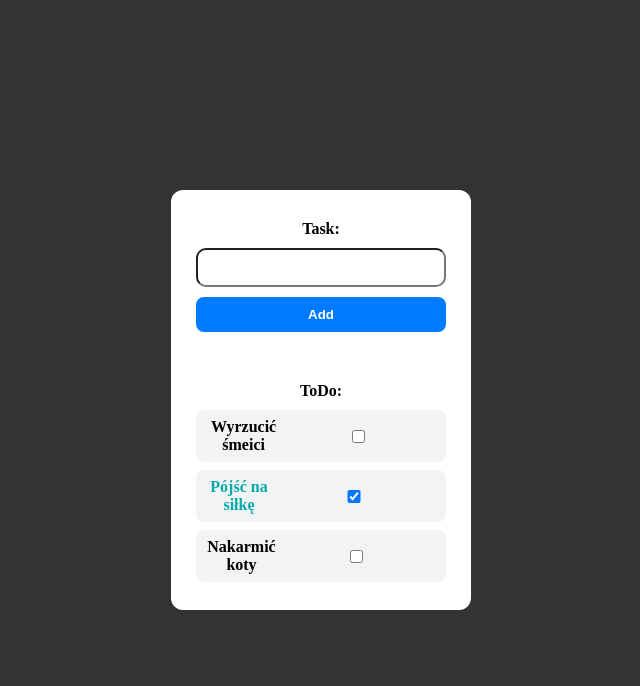
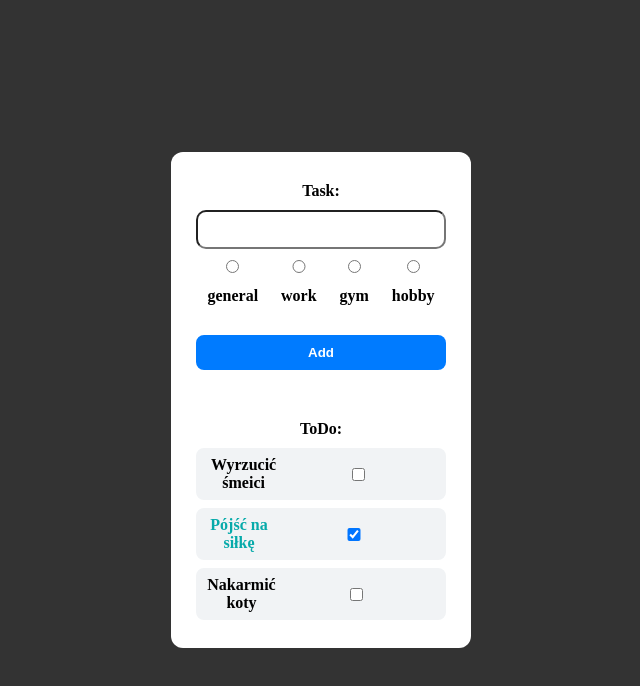
Before and after one commit to kacpi95/TypeScript, a website: page index.html in a window 1280 px wide. Shown: the whole page, without its empty margins (319-959 px from the left). Drawn offline with Linux system fonts and the light colour scheme.

Commit message:
update: html- radio input, styles

```diff
--- a/index.html
+++ b/index.html
@@ -11,6 +11,39 @@
       <form class="container" autocomplete="off">
         <label for="name">Task:</label>
         <input type="text" id="name" />
+        <ul class="categories">
+          <li>
+            <input
+              type="radio"
+              name="category"
+              value="general"
+              id="category-general"
+            />
+            <label for="category-general">general</label>
+          </li>
+          <li>
+            <input
+              type="radio"
+              name="category"
+              value="work"
+              id="category-work"
+            />
+            <label for="category-work">work</label>
+          </li>
+          <li>
+            <input type="radio" name="category" value="gym" id="category-gym" />
+            <label for="category-gym">gym</label>
+          </li>
+          <li>
+            <input
+              type="radio"
+              name="category"
+              value="hobby"
+              id="category-hobby"
+            />
+            <label for="category-hobby">hobby</label>
+          </li>
+        </ul>
         <button class="btn">Add</button>
         <div class="containerToDo">
           <p>ToDo:</p>
--- a/style.css
+++ b/style.css
@@ -91,3 +91,10 @@ p {
 .work {
   color: darkgreen;
 }
+.categories {
+  display: flex;
+  justify-content: space-around;
+  margin: 10px 0;
+  text-decoration: none;
+  list-style: none;
+}
```
